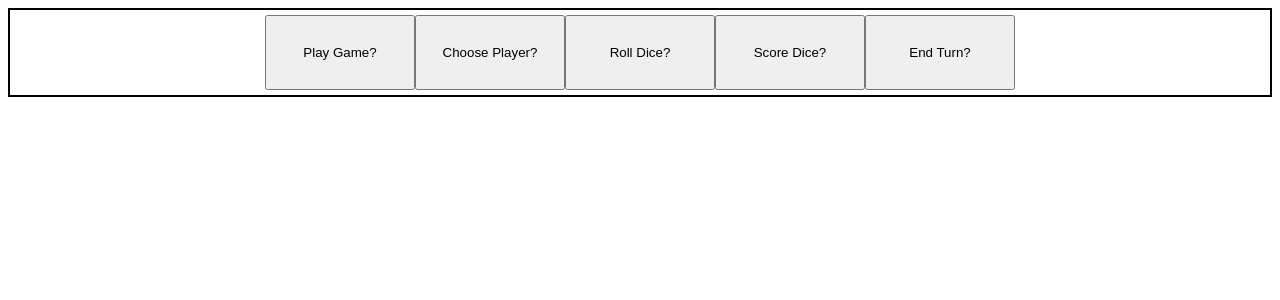
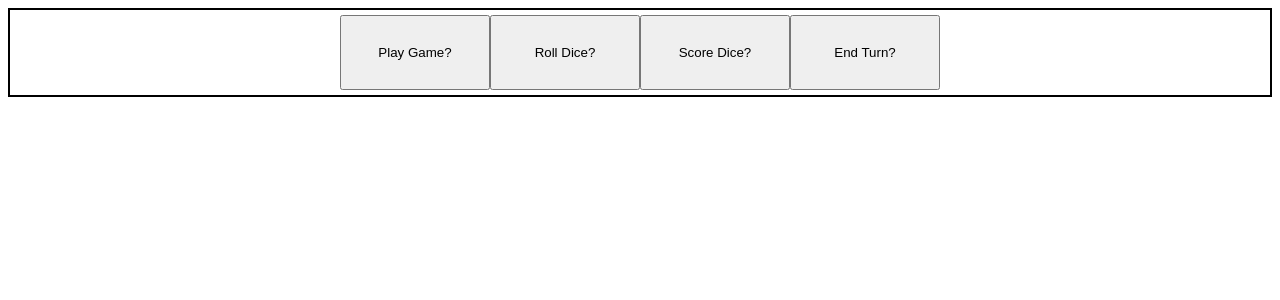
Before and after one commit to TerminatorJonny/FarkleFun, a Next.js app: page /ButtonBox in a window 1280 px wide. Shown: the top 300 px of the page. Built offline with nearby package versions, Linux system fonts and the light colour scheme.

Commit message:
Added some functions sudo code

```diff
--- a/pages/ButtonBox.js
+++ b/pages/ButtonBox.js
@@ -1,14 +1,69 @@
-import React from "react";
+import { React, useState } from "react";
+
 
 const ButtonBox = () => {
+
+    function PlayersTurn() {
+        // Player one default on start = true
+        // after End Turn selected = current player false
+        // after 3 rolls per turn or farkle
+        // on end of turn any current players current score is added to that players total score.
+    }
+
+    function RollCounter() {
+        // Roll state = true
+        // WhoseTurn() ?
+        // on turn roll adds one roll per button click
+        // logic needed for 3 rolls on a turn, or if score allows additional roll.
+
+    }
+
+
+    // When PlayGame button is selected?
+    function PlayGame() {
+        // set state of Game
+        // set state of whoseTurn it is default #1 on start
+        // set state of Total score
+        // Set state of turn score
+        // set state of roll count
+        // hide PlayGame button ; display Roll button
+    }
+
+    function RollDice() {
+        // DiceBox pass prop?
+        // Roll Dice state = true?
+
+    }
+
+    function ScoreDice() {
+        // Score state = true
+        // current player selected dice are added for a current score
+        // on end of turn current score is added to total score...
+
+    }
+
+    function EndTurn() {
+        // Current players turn = false
+        // Current score added to total score
+        // current score is cleared
+        // roll counter is cleared
+    }
+
+    // State - so that one button is displayed as needed.
+    function ButtonDisplayed() {
+        // PlayGame button = true
+        // roll button = false
+        // score button = false
+        // End Trun button = false
+
+    }
+
+
     return (
         <div className="buttonbox-wrapper" style={{ border: "2px solid black" }}>
             <div className="buttonbox" style={{ display: "flex", direction: "row", margin: "5px", justifyContent: "center" }}>
                 <div className="box-button" style={{ textAlign: "center" }}>
                     <button className="prsbutton" style={{ width: "150px", height: "75px", margin: "auto" }}>Play Game?</button>
-                </div>
-                <div className="box-button" style={{ textAlign: "center" }}>
-                    <button className="prsbutton" style={{ width: "150px", height: "75px", margin: "auto" }}>Choose Player?</button>
                 </div>
                 <div className="box-button" style={{ textAlign: "center" }}>
                     <button className="prsbutton" style={{ width: "150px", height: "75px", margin: "auto" }}>Roll Dice?</button>
@@ -22,7 +77,6 @@ const ButtonBox = () => {
             </div>
         </div>
     )
-
 }
 
 export default ButtonBox;
```
